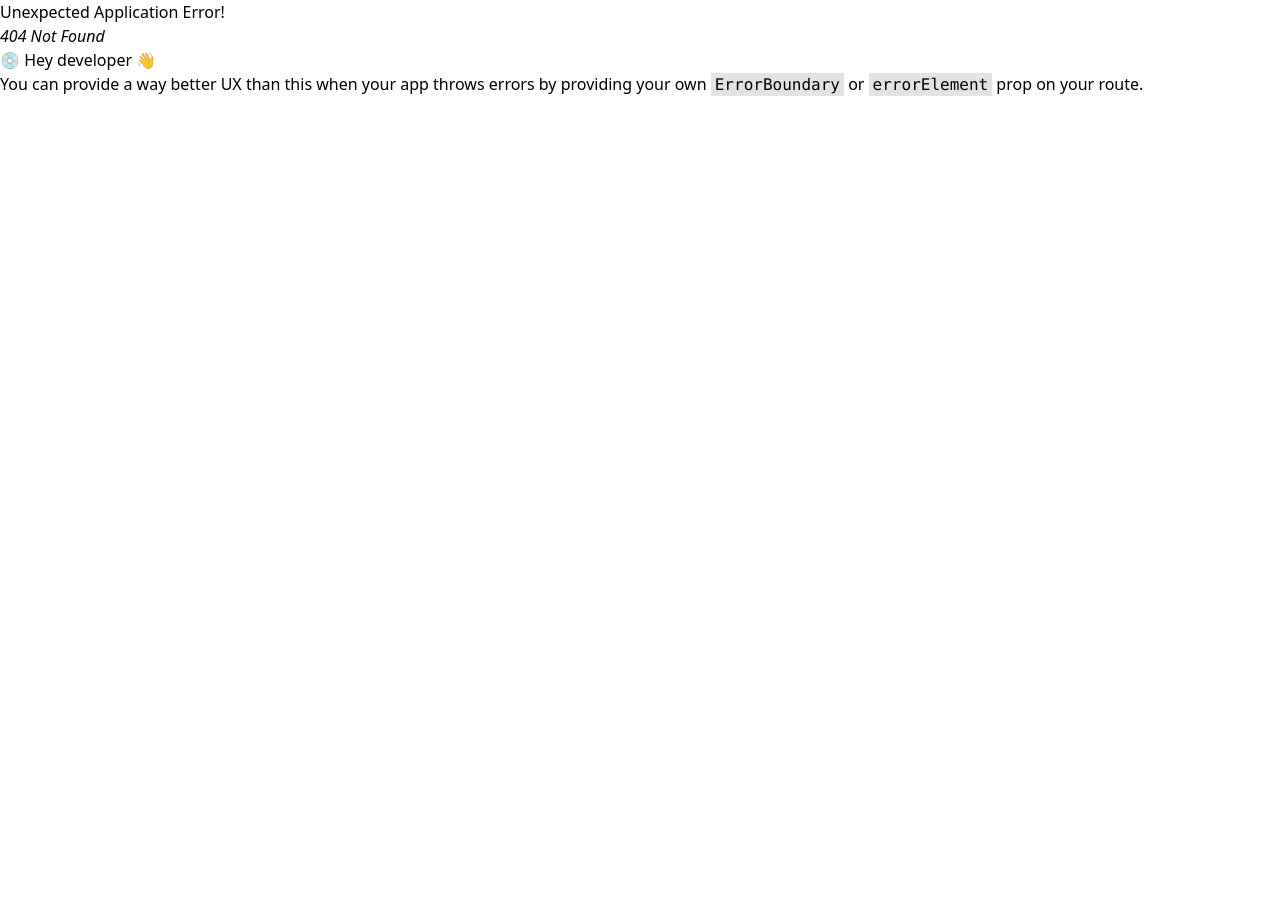
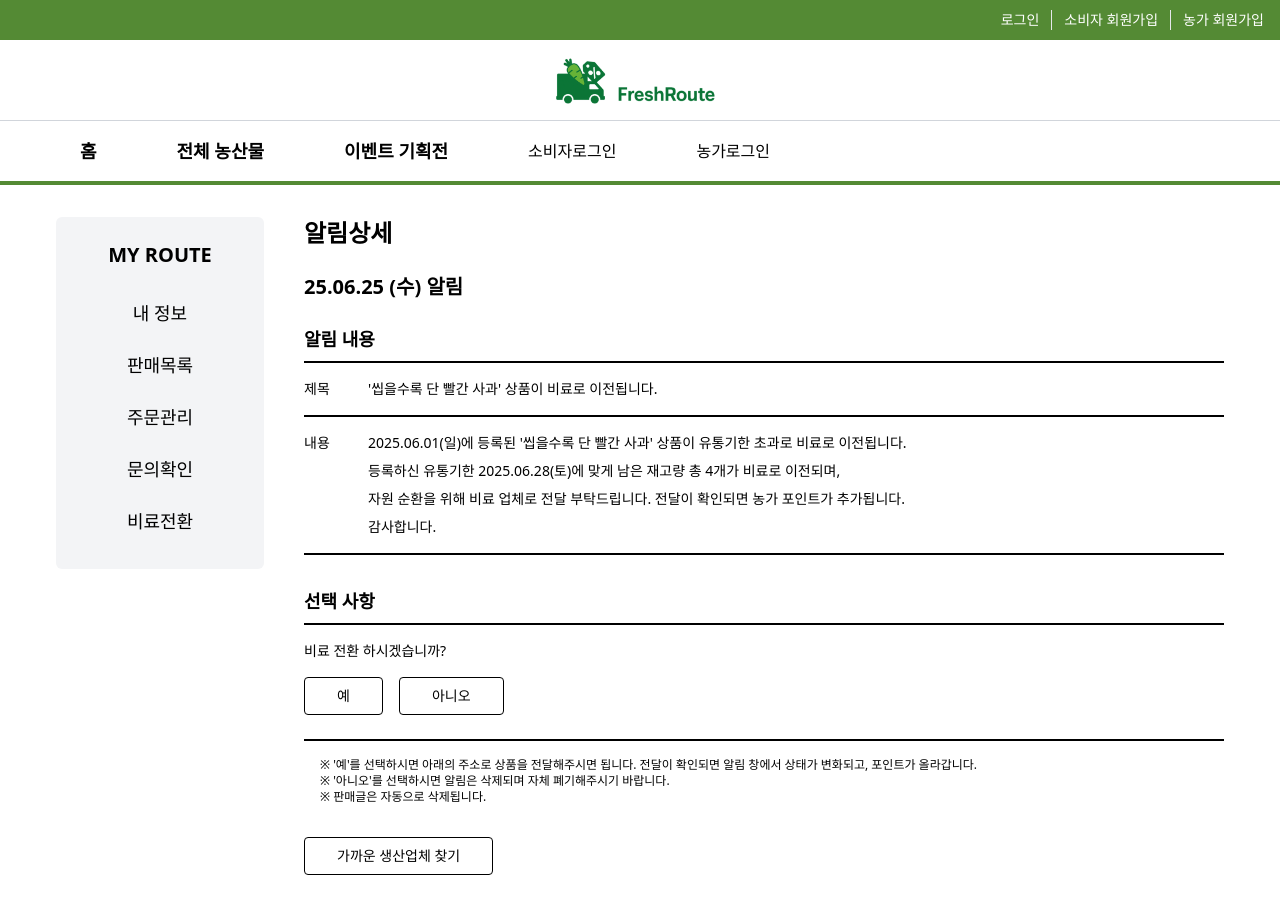
Before and after one commit to Kimgaegeol/FreshRoute-FE, a React (Vite) app: page /my/farmer/fertilizer-conversion/alarm/1 in a window 1280 px wide. Before the commit this address had no page. Shown: the top 921 px of the page. Before the commit the page ends 800 px from the top, so only its background shows below. Built offline with nearby package versions, Linux system fonts and the light colour scheme.

Commit message:
FertilizerConversion page update

```diff
--- a/src/components/mainLayout/nav.jsx
+++ b/src/components/mainLayout/nav.jsx
@@ -39,8 +39,8 @@ function Nav() {
                         className={({ isActive }) => getNavLinkClass(isActive)}
                     >이벤트 기획전</NavLink>
                     {/* 테스트용 버튼 */}
-                    {/* <button onClick={() => signIn("consumer", "consumer")}>소비자로그인</button>
-                    <button onClick={() => signIn("farmer", "farmer")}>농가로그인</button> */}
+                    <button onClick={() => signIn("consumer", "consumer")}>소비자로그인</button>
+                    <button onClick={() => signIn("farmer", "farmer")}>농가로그인</button>
                 </div>
                 <div className="w-full h-px bg-primary-500 pb-1"></div>
             </div>
@@ -107,9 +107,9 @@ function Nav() {
                     </>
                 )}
                 {/* 테스트용 버튼 */}
-                {/* <button className="whitespace-nowrap" onClick={() => signIn("consumer", "consumer")}>소비자로 변경</button>
+                <button className="whitespace-nowrap" onClick={() => signIn("consumer", "consumer")}>소비자로 변경</button>
                 <button className="whitespace-nowrap" onClick={() => signIn("farmer", "farmer")}>농가로 변경</button>
-                <button className="whitespace-nowrap" onClick={() => logout()}>로그아웃</button> */}
+                <button className="whitespace-nowrap" onClick={() => logout()}>로그아웃</button>
             </div>
             <div className="w-full h-px bg-primary-500 pb-1"></div>
         </div>
--- a/src/pages/my/farmer/fertilizerConversion.jsx
+++ b/src/pages/my/farmer/fertilizerConversion.jsx
@@ -1,7 +1,65 @@
+import { useNavigate } from 'react-router';
+
 function FertilizerConversionPage() {
+    const navigate = useNavigate();
+
+    const handleRowClick = (id) => {
+        navigate(`/my/farmer/fertilizer-conversion/alarm/${id}`);
+    };
+
     return (
-        <div></div>
-     );
+        <div className="w-full">
+            <h1 className='text-2xl font-bold mb-6'>비료전환</h1>
+
+            <div className="overflow-x-auto">
+                <table className="w-full border-collapse">
+                    <thead>
+                        <tr className="bg-gray-100">
+                            <th className="border border-gray-300 px-4 py-3 text-left font-semibold">번호</th>
+                            <th className="border border-gray-300 px-4 py-3 text-left font-semibold">내용</th>
+                            <th className="border border-gray-300 px-4 py-3 text-left font-semibold">날짜</th>
+                            <th className="border border-gray-300 px-4 py-3 text-left font-semibold">상태</th>
+                        </tr>
+                    </thead>
+                    <tbody>
+                        <tr
+                            className="cursor-pointer"
+                            onClick={() => handleRowClick(1)}
+                        >
+                            <td className="border border-gray-300 px-4 py-3">1</td>
+                            <td className="border border-gray-300 px-4 py-3">'씹을수록 단 빨간 사과' 상품이 비료로 이전됩니다.</td>
+                            <td className="border border-gray-300 px-4 py-3">25.06.25</td>
+                            <td className="border border-gray-300 px-4 py-3">
+                                <span className="font-medium">확인 대기</span>
+                            </td>
+                        </tr>
+                        <tr
+                            className="cursor-pointer"
+                            onClick={() => handleRowClick(2)}
+                        >
+                            <td className="border border-gray-300 px-4 py-3">2</td>
+                            <td className="border border-gray-300 px-4 py-3">'씹을수록 단 빨간 사과' 상품이 비료로 이전됩니다.</td>
+                            <td className="border border-gray-300 px-4 py-3">25.06.21</td>
+                            <td className="border border-gray-300 px-4 py-3">
+                                <span className="font-medium">이전 완료</span>
+                            </td>
+                        </tr>
+                        <tr
+                            className="cursor-pointer"
+                            onClick={() => handleRowClick(3)}
+                        >
+                            <td className="border border-gray-300 px-4 py-3">3</td>
+                            <td className="border border-gray-300 px-4 py-3">'씹을수록 단 빨간 사과' 상품이 비료로 이전됩니다.</td>
+                            <td className="border border-gray-300 px-4 py-3">25.06.21</td>
+                            <td className="border border-gray-300 px-4 py-3">
+                                <span className="font-medium">이전 완료</span>
+                            </td>
+                        </tr>
+                    </tbody>
+                </table>
+            </div>
+        </div>
+    );
 }
 
-export default FertilizerConversionPage()
+export default FertilizerConversionPage;
--- /dev/null
+++ b/src/pages/my/farmer/fertilizerConversionAlarm.jsx
@@ -0,0 +1,72 @@
+import { useNavigate } from "react-router";
+
+function FertilizerConversionAlarmPage() {
+    const navigate = useNavigate();
+    return (
+        <div className="w-full">
+            <h1 className='text-2xl font-bold mb-6'>알림상세</h1>
+            <div className="mb-6">
+                <h2 className="text-xl font-bold">25.06.25 (수) 알림</h2>
+            </div>
+            <div className="mb-8">
+                <h3 className="text-lg font-semibold mb-4 pb-2 border-b-2 border-black">알림 내용</h3>
+                <div className="space-y-4">
+                    <div className="flex">
+                        <div className="w-16 text-sm font-medium flex-shrink-0">제목</div>
+                        <div className="flex-1 text-sm">'씹을수록 단 빨간 사과' 상품이 비료로 이전됩니다.</div>
+                    </div>
+                    <div className="border-b-2 border-black"></div>
+                    <div className="flex">
+                        <div className="w-16 text-sm font-medium flex-shrink-0">내용</div>
+                        <div className="flex-1 text-sm space-y-2">
+                            <p>2025.06.01(일)에 등록된 '씹을수록 단 빨간 사과' 상품이 유통기한 초과로 비료로 이전됩니다.</p>
+                            <p>등록하신 유통기한 2025.06.28(토)에 맞게 남은 재고량 총 4개가 비료로 이전되며,</p>
+                            <p>자원 순환을 위해 비료 업체로 전달 부탁드립니다. 전달이 확인되면 농가 포인트가 추가됩니다.</p>
+                            <p>감사합니다.</p>
+                        </div>
+                    </div>
+                    <div className="border-b-2 border-black"></div>
+                </div>
+            </div>
+            <div className="mb-6">
+                <h3 className="text-lg font-semibold mb-4 pb-2 border-b-2 border-black">선택 사항</h3>
+                <div className="mb-4">
+                    <p className="text-sm mb-4">비료 전환 하시겠습니까?</p>
+                    <div className="flex gap-4 mb-6">
+                        <button className="px-8 py-2 border border-black rounded text-sm">
+                            예
+                        </button>
+                        <button className="px-8 py-2 border border-black rounded text-sm">
+                            아니오
+                        </button>
+                    </div>
+                </div>
+                <div className="border-b-2 border-black"></div>
+                <div className="p-4 text-xs mb-4">
+                    <p>※ '예'를 선택하시면 아래의 주소로 상품을 전달해주시면 됩니다. 전달이 확인되면 알림 창에서 상태가 변화되고, 포인트가 올라갑니다.</p>
+                    <p>※ '아니오'를 선택하시면 알림은 삭제되며 자체 폐기해주시기 바랍니다.</p>
+                    <p>※ 판매글은 자동으로 삭제됩니다.</p>
+                </div>
+
+                <div className="flex items-center mb-12">
+                    <button className="px-8 py-2 border border-black rounded text-sm">
+                            가까운 생산업체 찾기
+                    </button>
+                </div>
+            </div>
+
+            <div className="flex justify-between">
+                <button
+                    onClick={() => navigate('/my/farmer/fertilizer-conversion/')}
+                    className="px-6 py-2 border border-black rounded text-sm">
+                    비료전환 돌아가기
+                </button>
+                <button className="px-6 py-2 border border-black rounded text-sm">
+                    확인 완료
+                </button>
+            </div>
+        </div>
+    );
+}
+
+export default FertilizerConversionAlarmPage;
--- a/src/pages/my/farmer/index.jsx
+++ b/src/pages/my/farmer/index.jsx
@@ -33,6 +33,7 @@ function FarmerMyIndexPage() {
                     <NavButton
                         onClick={() => setselectedNav("Fertilizer")}
                         isSelected={selectedNav === "Fertilizer"}
+                        to="/my/farmer/fertilizer-conversion"
                     >비료전환</NavButton>
                     </Nav>
                 <Outlet />
--- a/src/router/my/farmer.jsx
+++ b/src/router/my/farmer.jsx
@@ -9,6 +9,7 @@ const FarmerInfoPage = lazy(() => import("../../pages/my/farmer/info"))
 const FarmerOrderListPage = lazy(() => import("../../pages/my/farmer/orderList"))
 const FarmerSaleListPage = lazy(() => import("../../pages/my/farmer/saleList"))
 const FertilizerConversionPage = lazy(() => import("../../pages/my/farmer/fertilizerConversion"))
+const FertilizerConversionAlarmPage = lazy(() => import("../../pages/my/farmer/fertilizerConversionAlarm"))
 
 function farmerMyRouter() {
     return (
@@ -37,11 +38,15 @@ function farmerMyRouter() {
                     element: <Suspense><FarmerInquiryListPage/></Suspense>
                 },
                 {
-                    path: "inquiry/:ino",
-                    element: <Suspense><FarmerInquiryDetailPage/></Suspense>
+                    path: "fertilizer-conversion",
+                    element: <Suspense><FertilizerConversionPage/></Suspense>
                 },
                 {
-                    path: "fertilizer-conversion",
+                    path: "fertilizer-conversion/alarm/:id",
+                    element: <Suspense><FertilizerConversionAlarmPage/></Suspense>
+                },
+                {
+                    path: "inquiry/:ino",
                     element: <Suspense><FarmerInquiryDetailPage/></Suspense>
                 }
             ]
```
